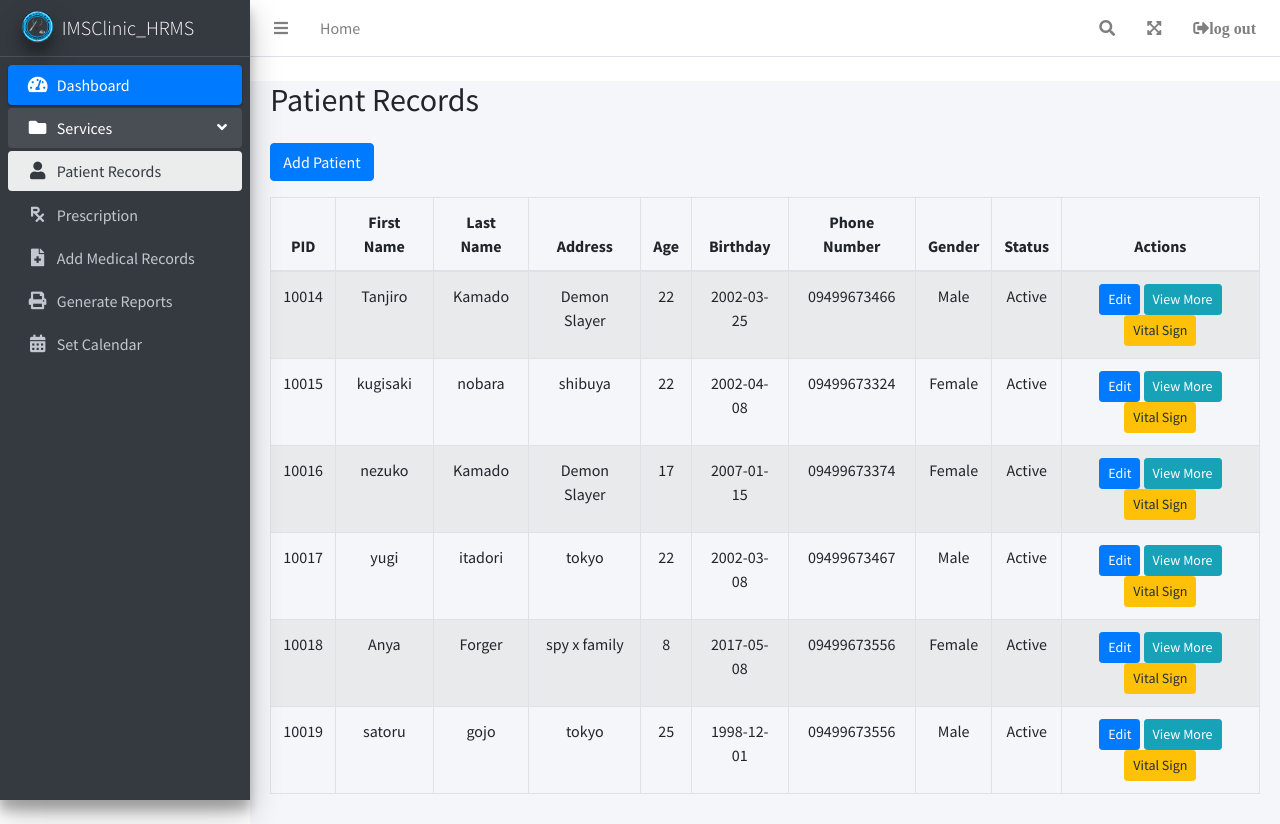
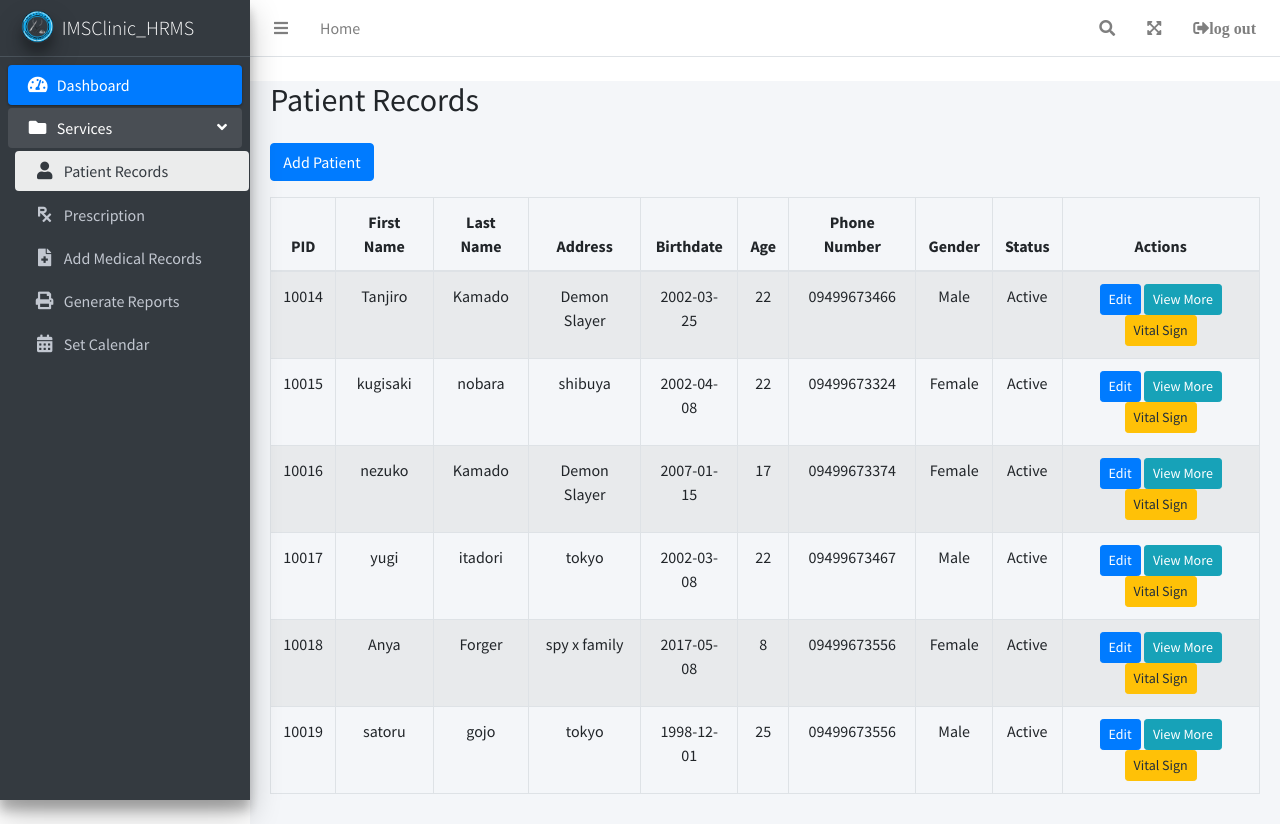
Before and after one commit to jay25-Sensie/capstone-project, a PHP site: page /patientRecords.php in a window 1280 px wide. Run offline with PHP 8.4, Linux system fonts and the light colour scheme; data comes from the database, SQL or seed files in the repository; some libraries are stand-ins or nearby versions.

Commit message:
Modified Code Prototype 1

```diff
--- a/Admin_Prescription.php
+++ b/Admin_Prescription.php
@@ -54,6 +54,9 @@ $prescriptions = $result->fetch_all(MYSQLI_ASSOC);
           padding-left: 5%;
           padding-right: 5%;
           padding-top: 3%;
+    }
+    .nav-treeview .nav-item {
+        padding-left: 3%;
     }
   </style>
 
--- a/Admin_Staff_login.php
+++ b/Admin_Staff_login.php
@@ -19,7 +19,7 @@ if ($_SERVER['REQUEST_METHOD'] == "POST") {
             if (password_verify($password, $user_data['password'])) {
                 $_SESSION['userID'] = $user_data['userID'];
 
-                // Check the role and redirect accordingly
+                // Checking the role
                 if ($user_data['role'] == 'admin') {
                     header("Location: Dashboard_Admin.php");
                     exit();
--- a/Dashboard_Doctor.php
+++ b/Dashboard_Doctor.php
@@ -98,6 +98,9 @@ session_start();
         }
         .closed {
             background-color: #f8d7da;
+        }
+        .nav-treeview .nav-item {
+            padding-left: 3%;
         }
   </style>
 </head>
--- a/Dashboard_Patient.php
+++ b/Dashboard_Patient.php
@@ -89,11 +89,11 @@ $start_day_of_week = date('N', mktime(0, 0, 0, $current_month, 1, $current_year)
         .closed {
             background-color: #f8d7da;
         }
+        .nav-treeview .nav-item {
+            padding-left: 3%;
+        }
 
     </style>
-
-
-
 </head>
 <body class="hold-transition sidebar-mini layout-fixed">
 <div class="wrapper">
--- a/medical_Records.php
+++ b/medical_Records.php
@@ -84,8 +84,9 @@ if ($_SERVER['REQUEST_METHOD'] == 'POST') {
   <link rel="stylesheet" href="plugins/summernote/summernote-bs4.min.css">
 
   <style>
-
-
+    .nav-treeview .nav-item {
+        padding-left: 3%;
+    }
   </style>
 </head>
 <body class="hold-transition sidebar-mini layout-fixed">
--- a/patientRecords.php
+++ b/patientRecords.php
@@ -5,35 +5,51 @@ ini_set('display_errors', 1);
 session_start();
 include("connection.php");
 
-// sanitizing input data
+// Function to sanitize input data
 function sanitize_input($con, $data) {
     return mysqli_real_escape_string($con, htmlspecialchars(strip_tags($data)));
 }
 
-// select patients from the database with optional search filtering
-$search_query = '';
-if (isset($_GET['search'])) {
-    $search = sanitize_input($con, $_GET['search']);
-    if (ctype_digit($search)) {
-        $search_query = "WHERE pid = $search";
-    } else {
-        $search_query = "WHERE name LIKE '%$search%'";
+// Function to check if a patient already exists
+function check_patient_exists($con, $name, $lastname, $phone_number, $pid = null) {
+    $query = "SELECT * FROM patient_records WHERE name = '$name' AND lastname = '$lastname' AND phone_number = '$phone_number' ";
+    if ($pid) {
+        $query .= " AND pid != $pid";
     }
+    $result = mysqli_query($con, $query);
+    return mysqli_num_rows($result) > 0;
 }
-$query = "SELECT * FROM patient_records $search_query";
-$result = mysqli_query($con, $query);
-$patients = mysqli_fetch_all($result, MYSQLI_ASSOC);
 
 // Add/Update patient, Update status
 if ($_SERVER['REQUEST_METHOD'] === 'POST') {
-    if (isset($_POST['add_patient']) || isset($_POST['update_patient'])) {
     $name = sanitize_input($con, $_POST['name']);
     $lastname = sanitize_input($con, $_POST['lastname']);
     $address = sanitize_input($con, $_POST['address']);
-        $age = intval($_POST['age']);
     $birthday = sanitize_input($con, $_POST['birthday']);
     $phone_number = sanitize_input($con, $_POST['phone_number']);
     $gender = sanitize_input($con, $_POST['gender']);
+    $pid = isset($_POST['pid']) ? intval($_POST['pid']) : null;
+
+    // Initialize validation flag
+    $validation_passed = true;
+
+    // Validate phone number
+    if (!ctype_digit($phone_number) || strlen($phone_number) != 11) {
+        echo "<script>alert('Phone number must contain exactly 11 digits and no letters!');</script>";
+        $validation_passed = false;
+    }
+
+    // Validate name and lastname uniqueness
+    if (check_patient_exists($con, $name, $lastname, $phone_number, $pid)) {
+        echo "<script>alert('Patient already exists!');</script>";
+        $validation_passed = false;
+    }
+
+    if ($validation_passed) {
+        // Calculate age automatically from birthday
+        $birthdate = new DateTime($birthday);
+        $today = new DateTime();
+        $age = $today->diff($birthdate)->y;
 
         if (isset($_POST['add_patient'])) {
             // Insert into patients table
@@ -54,7 +70,6 @@ if ($_SERVER['REQUEST_METHOD'] === 'POST') {
                 echo "Error: " . mysqli_error($con);
             }
         } elseif (isset($_POST['update_patient'])) {
-            $pid = intval($_POST['pid']);
             $query = "UPDATE patient_records SET
                       name = '$name', lastname = '$lastname', address = '$address',
                       age = $age, birthday = '$birthday', phone_number = '$phone_number', gender = '$gender'
@@ -66,10 +81,8 @@ if ($_SERVER['REQUEST_METHOD'] === 'POST') {
                 echo "Error: " . mysqli_error($con);
             }
         }
-    }
 
         if (isset($_POST['update_status'])) {
-        $pid = intval($_POST['pid']);
             $status = sanitize_input($con, $_POST['status']);
             $query = "UPDATE patient_records SET status = '$status' WHERE pid = $pid";
             if (mysqli_query($con, $query)) {
@@ -79,8 +92,25 @@ if ($_SERVER['REQUEST_METHOD'] === 'POST') {
                 echo "Error: " . mysqli_error($con);
             }
         }
+    } else {
+        // If validation failed, stay on the form page
+        echo "<script>window.history.back();</script>";
+        exit();
     }
+}
+
+// Fetch all patient records
+$query = "SELECT * FROM patient_records";
+$result = mysqli_query($con, $query);
+
+if (!$result) {
+    die("Database query failed: " . mysqli_error($con));
+}
+
+$patients = mysqli_fetch_all($result, MYSQLI_ASSOC);
 ?>
+
+
 
 
 
@@ -106,6 +136,14 @@ if ($_SERVER['REQUEST_METHOD'] === 'POST') {
         }
         tr,th{
             text-align: center;
+        }
+        .nav-treeview .nav-item {
+            padding-left: 3%;
+        }
+        .btn-container {
+            display: flex;
+            justify-content: center;
+            margin-bottom: 1rem;
         }
 
     </style>
@@ -280,8 +318,8 @@ if ($_SERVER['REQUEST_METHOD'] === 'POST') {
                             <th>First Name</th>
                             <th>Last Name</th>
                             <th>Address</th>
+                            <th>Birthdate</th>
                             <th>Age</th>
-                <th>Birthday</th>
                             <th>Phone Number</th>
                             <th>Gender</th>
                             <th>Status</th>
@@ -296,8 +334,8 @@ if ($_SERVER['REQUEST_METHOD'] === 'POST') {
                                     <td><?php echo htmlspecialchars($patient['name']); ?></td>
                                     <td><?php echo htmlspecialchars($patient['lastname']); ?></td>
                                     <td><?php echo htmlspecialchars($patient['address']); ?></td>
+                                    <td><?php echo htmlspecialchars($patient['birthday']); ?></td>
                                     <td><?php echo htmlspecialchars($patient['age']); ?></td>
-                        <td><?php echo htmlspecialchars($patient['birthday']); ?></td>
                                     <td><?php echo htmlspecialchars($patient['phone_number']); ?></td>
                                     <td><?php echo htmlspecialchars($patient['gender']); ?></td>
                                     <td><?php echo htmlspecialchars($patient['status']); ?></td>
@@ -322,7 +360,7 @@ if ($_SERVER['REQUEST_METHOD'] === 'POST') {
                                                 <div class="modal-body">
                                                     <input type="hidden" name="pid" value="<?php echo $patient['pid']; ?>">
                                                     <div class="form-group">
-                                                <label for="edit-name">first Name</label>
+                                                        <label for="edit-name">First Name</label>
                                                         <input type="text" class="form-control" id="edit-name" name="name" value="<?php echo $patient['name']; ?>" required>
                                                     </div>
                                                     <div class="form-group">
@@ -331,98 +369,100 @@ if ($_SERVER['REQUEST_METHOD'] === 'POST') {
                                                     </div>
                                                     <div class="form-group">
                                                         <label for="edit-address">Address</label>
-                                                <input type="text" class="form-control" id="edit-address" name="address" value="<?php echo $patient['address']; ?>">
+                                                        <input type="text" class="form-control" id="edit-address" name="address" value="<?php echo $patient['address']; ?>" required>
+                                                    </div>
+                                                    <div class="form-group">
+                                                        <label for="edit-birthday">Birthdate</label>
+                                                        <input type="date" class="form-control" id="edit-birthday" name="birthday" value="<?php echo $patient['birthday']; ?>" required>
                                                     </div>
                                                     <div class="form-group">
                                                         <label for="edit-age">Age</label>
-                                                <input type="number" class="form-control" id="edit-age" name="age" value="<?php echo $patient['age']; ?>">
-                                            </div>
-                                            <div class="form-group">
-                                                <label for="edit-birthday">Birthday</label>
-                                                <input type="date" class="form-control" id="edit-birthday" name="birthday" placeholder="yyyy-mm-dd" value="<?php echo $patient['birthday']; ?>">
+                                                        <input type="number" class="form-control" id="edit-age" name="age" value="<?php echo $patient['age']; ?>" required>
                                                     </div>
                                                     <div class="form-group">
                                                         <label for="edit-phone-number">Phone Number</label>
-                                                <input type="text" class="form-control" id="edit-phone-number" name="phone_number" value="<?php echo $patient['phone_number']; ?>">
+                                                        <input type="text" class="form-control" id="edit-phone-number" name="phone_number" value="<?php echo $patient['phone_number']; ?>" required>
                                                     </div>
                                                     <div class="form-group">
                                                         <label for="edit-gender">Gender</label>
-                                                <select class="form-control" id="edit-gender" name="gender">
+                                                        <select class="form-control" id="edit-gender" name="gender" required>
                                                             <option value="Male" <?php echo ($patient['gender'] === 'Male') ? 'selected' : ''; ?>>Male</option>
                                                             <option value="Female" <?php echo ($patient['gender'] === 'Female') ? 'selected' : ''; ?>>Female</option>
-                                                    <option value="Other" <?php echo ($patient['gender'] === 'Other') ? 'selected' : ''; ?>>Other</option>
                                                         </select>
                                                     </div>
                                                 </div>
                                                 <div class="modal-footer">
                                                     <button type="button" class="btn btn-secondary" data-dismiss="modal">Close</button>
-                                            <button type="submit" name="update_patient" class="btn btn-primary">Save changes</button>
+                                                    <button type="submit" class="btn btn-primary" name="update_patient">Save changes</button>
                                                 </div>
                                             </form>
                                         </div>
                                     </div>
                                 </div>
 
-                    <!-- Vital Sign Modal for this patient -->
-                    <div class="modal fade" id="vitalSignModal<?php echo $patient['pid']; ?>" tabindex="-1" role="dialog" aria-labelledby="vitalSignModalLabel<?php echo $patient['pid']; ?>" aria-hidden="true">
+                                <!-- Vital Sign Modal -->
+                                <div class="modal fade" id="vitalSignModal<?php echo $patient['pid']; ?>" tabindex="-1" role="dialog" aria-labelledby="vitalSignModalLabel" aria-hidden="true">
                                     <div class="modal-dialog" role="document">
                                         <div class="modal-content">
+                                            <form action="vitalSign.php" method="post">
                                                 <div class="modal-header">
-                                    <h5 class="modal-title" id="vitalSignModalLabel<?php echo $patient['pid']; ?>">Vital Signs for <?php echo htmlspecialchars($patient['name']); ?></h5>
+                                                    <h5 class="modal-title" id="vitalSignModalLabel">Add Vital Signs for <?php echo htmlspecialchars($patient['name']); ?></h5>
                                                     <button type="button" class="close" data-dismiss="modal" aria-label="Close">
                                                         <span aria-hidden="true">&times;</span>
                                                     </button>
                                                 </div>
                                                 <div class="modal-body">
-                                    <!-- Vital Sign Form -->
-                                    <form action="vitalSign.php" method="post">
                                                     <input type="hidden" name="pid" value="<?php echo $patient['pid']; ?>">
                                                     <div class="form-group">
-                                            <label for="date">Date</label>
-                                            <input type="date" class="form-control" id="date" name="date" required>
+                                                        <label for="vital-date">Date</label>
+                                                        <input type="date" class="form-control" id="vital-date" name="date" value="<?php echo date('Y-m-d'); ?>" required>
                                                     </div>
                                                     <div class="form-group">
-                                            <label for="bp">Blood Pressure (BP)</label>
-                                            <input type="text" class="form-control" id="bp" name="bp" required>
+                                                        <label for="vital-bp">Blood Pressure</label>
+                                                        <input type="text" class="form-control" id="vital-bp" name="bp" required>
                                                     </div>
                                                     <div class="form-group">
-                                            <label for="cr">Heart Rate (CR)</label>
-                                            <input type="text" class="form-control" id="cr" name="cr" required>
+                                                        <label for="vital-cr">Heart Rate</label>
+                                                        <input type="text" class="form-control" id="vital-cr" name="cr" required>
                                                     </div>
                                                     <div class="form-group">
-                                            <label for="rr">Respiratory Rate (RR)</label>
-                                            <input type="text" class="form-control" id="rr" name="rr" required>
+                                                        <label for="vital-rr">Respiratory Rate</label>
+                                                        <input type="text" class="form-control" id="vital-rr" name="rr" required>
                                                     </div>
                                                     <div class="form-group">
-                                            <label for="t">Temperature (T)</label>
-                                            <input type="text" class="form-control" id="t" name="t" required>
+                                                        <label for="vital-t">Temperature</label>
+                                                        <input type="text" class="form-control" id="vital-t" name="t" required>
                                                     </div>
                                                     <div class="form-group">
-                                            <label for="wt">Weight (WT)</label>
-                                            <input type="text" class="form-control" id="wt" name="wt" required>
+                                                        <label for="vital-wt">Weight (kg)</label>
+                                                        <input type="text" class="form-control" id="vital-wt" name="wt" required>
                                                     </div>
                                                     <div class="form-group">
-                                            <label for="ht">Height (HT)</label>
-                                            <input type="text" class="form-control" id="ht" name="ht" required>
+                                                        <label for="vital-ht">Height (cm)</label>
+                                                        <input type="text" class="form-control" id="vital-ht" name="ht" required>
                                                     </div>
+                                                </div>
+                                                <div class="modal-footer">
+                                                    <button type="button" class="btn btn-secondary" data-dismiss="modal">Close</button>
                                                     <button type="submit" class="btn btn-primary">Save Vital Signs</button>
+                                                </div>
                                             </form>
-                                </div>
                                         </div>
                                     </div>
                                 </div>
                             <?php endforeach; ?>
                         <?php else: ?>
                             <tr>
-                    <td colspan="10" class="text-center">No patients found</td>
+                                <td colspan="10">No patient records found.</td>
                             </tr>
                         <?php endif; ?>
                     </tbody>
                 </table>
             </div>
+        </div>
+    </div>
 
-
-  <!-- Add Patient -->
+    <!-- Add Patient Modal -->
     <div class="modal fade" id="addPatientModal" tabindex="-1" role="dialog" aria-labelledby="addPatientModalLabel" aria-hidden="true">
         <div class="modal-dialog" role="document">
             <div class="modal-content">
@@ -444,36 +484,33 @@ if ($_SERVER['REQUEST_METHOD'] === 'POST') {
                         </div>
                         <div class="form-group">
                             <label for="address">Address</label>
-                          <input type="text" class="form-control" id="address" name="address">
+                            <input type="text" class="form-control" id="address" name="address" required>
+                        </div>
+                        <div class="form-group">
+                            <label for="birthday">Birthdate</label>
+                            <input type="date" class="form-control" id="birthday" name="birthday" required>
                         </div>
                         <div class="form-group">
                             <label for="age">Age</label>
                             <input type="number" class="form-control" id="age" name="age">
                         </div>
                         <div class="form-group">
-                          <label for="birthday">Birthday</label>
-                          <input type="date" class="form-control" id="birthday" placeholder="yyyy-mm-dd" name="birthday">
-                      </div>
-                      <div class="form-group">
                             <label for="phone_number">Phone Number</label>
-                          <input type="text" class="form-control" id="phone_number" name="phone_number">
+                            <input type="text" class="form-control" id="phone_number" name="phone_number" required>
                         </div>
                         <div class="form-group">
                             <label for="gender">Gender</label>
-                          <select class="form-control" id="gender" name="gender">
+                            <select class="form-control" id="gender" name="gender" required>
                                 <option value="Male">Male</option>
                                 <option value="Female">Female</option>
-                              <option value="Other">Other</option>
                             </select>
                         </div>
                     </div>
                     <div class="modal-footer">
                         <button type="button" class="btn btn-secondary" data-dismiss="modal">Close</button>
-                      <button type="submit" name="add_patient" class="btn btn-primary">Add Patient</button>
+                        <button type="submit" class="btn btn-primary" name="add_patient">Add Patient</button>
                     </div>
                 </form>
-          </div>
-      </div>
             </div>
         </div>
     </div>
@@ -512,14 +549,11 @@ if ($_SERVER['REQUEST_METHOD'] === 'POST') {
 <script src="dist/js/adminlte.js"></script>
 <!-- jQuery (necessary for Bootstrap's JavaScript plugins) -->
 <script src="https://code.jquery.com/jquery-3.5.1.min.js"></script>
-
 <!-- Bootstrap JS -->
 <script src="https://cdn.jsdelivr.net/npm/bootstrap@4.5.2/dist/js/bootstrap.bundle.min.js"></script>
-
-
 <script src="https://cdn.jsdelivr.net/npm/@popperjs/core@1.16.1/dist/umd/popper.min.js"></script>
-
 <script src="https://stackpath.bootstrapcdn.com/bootstrap/4.5.2/js/bootstrap.min.js"></script>
+<script src="Bday_Validation.js"></script>
 
 </body>
 </html>
--- a/setCalendar.php
+++ b/setCalendar.php
@@ -50,6 +50,9 @@ if ($_SERVER['REQUEST_METHOD'] === 'POST' && isset($_POST['submit'])) {
             padding-left: 5%;
             padding-right: 5%;
             padding-top: 3%;
+      }
+      .nav-treeview .nav-item {
+            padding-left: 3%;
       }
     </style>
 </head>
```
Also changed, not shown: Bday_Validation.js (added, +24 -0 lines), Dashboard_Admin.php (+5 -4 lines), Doctor_Prescription.php (+7 -3 lines), genReports.php (+5 -2 lines), genReports_Doctor.php (+7 -7 lines), patientRecords_Doctor.php (+5 -2 lines), patient_Prescription.php (+6 -2 lines), patientrecordData.php (+5 -2 lines), viewPatient_Admin.php (+5 -2 lines), viewPatient_Doctor.php (+7 -5 lines), uploads/Generate Reports.png (added). Lines whose indentation alone changed are shown as unchanged.
